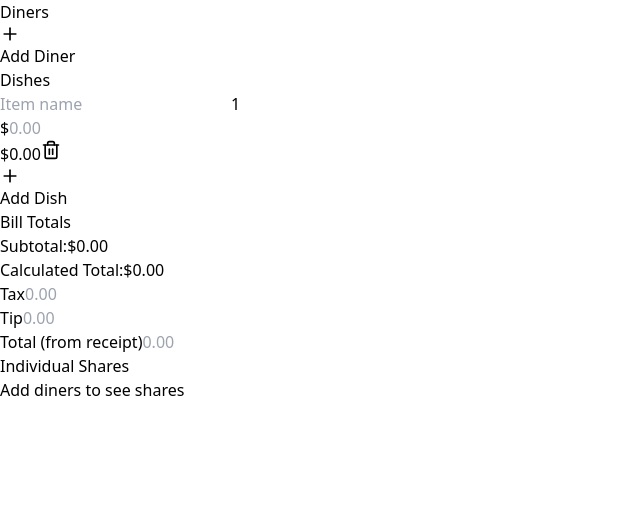
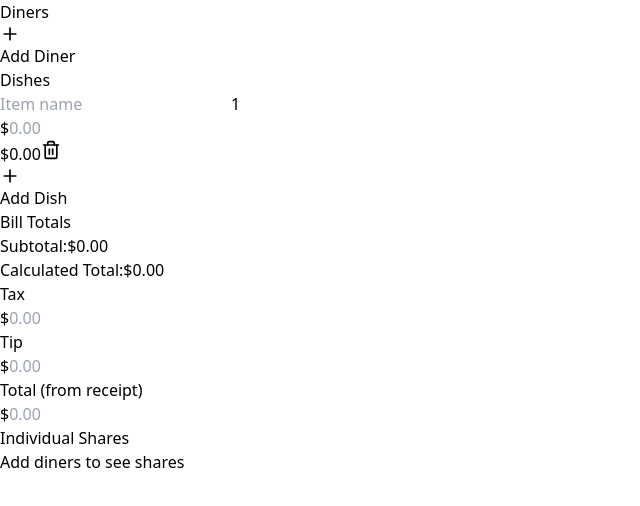
Before and after one commit to tuchandra/splits, a React (Vite) app: page / in a window 1280 px wide. Shown: the top 506 px of the page, without its empty margins (0-640 px from the left). Built offline with nearby package versions, Linux system fonts and the light colour scheme.

Commit message:
style: add dollar prefix to tax/tip/total inputs

```diff
--- a/src/App.tsx
+++ b/src/App.tsx
@@ -370,6 +370,8 @@ export default function App() {
           <div className="flex gap-4 flex-wrap">
             <div className="flex flex-col gap-1">
               <label className="text-xs font-medium text-gray-500">Tax</label>
+              <div className="relative w-24">
+                <span className="absolute left-3 top-1/2 -translate-y-1/2 text-gray-400">$</span>
                 <input
                   type="number"
                   value={taxCents > 0 ? (taxCents / 100).toFixed(2) : ''}
@@ -378,12 +380,15 @@ export default function App() {
                     if (e.key === 'ArrowUp' || e.key === 'ArrowDown') e.preventDefault()
                   }}
                   placeholder="0.00"
-                className="border rounded px-3 py-2 w-24 text-right focus:outline-none focus:ring-2 focus:ring-blue-500"
+                  className="border rounded px-3 py-2 pl-7 w-full text-right focus:outline-none focus:ring-2 focus:ring-blue-500"
                   step="0.01"
                 />
               </div>
+            </div>
             <div className="flex flex-col gap-1">
               <label className="text-xs font-medium text-gray-500">Tip</label>
+              <div className="relative w-24">
+                <span className="absolute left-3 top-1/2 -translate-y-1/2 text-gray-400">$</span>
                 <input
                   type="number"
                   value={tipCents > 0 ? (tipCents / 100).toFixed(2) : ''}
@@ -392,12 +397,15 @@ export default function App() {
                     if (e.key === 'ArrowUp' || e.key === 'ArrowDown') e.preventDefault()
                   }}
                   placeholder="0.00"
-                className="border rounded px-3 py-2 w-24 text-right focus:outline-none focus:ring-2 focus:ring-blue-500"
+                  className="border rounded px-3 py-2 pl-7 w-full text-right focus:outline-none focus:ring-2 focus:ring-blue-500"
                   step="0.01"
                 />
               </div>
+            </div>
             <div className="flex flex-col gap-1">
               <label className="text-xs font-medium text-gray-500">Total (from receipt)</label>
+              <div className="relative w-28">
+                <span className="absolute left-3 top-1/2 -translate-y-1/2 text-gray-400">$</span>
                 <input
                   type="number"
                   value={totalCents !== null ? (totalCents / 100).toFixed(2) : ''}
@@ -409,11 +417,12 @@ export default function App() {
                     if (e.key === 'ArrowUp' || e.key === 'ArrowDown') e.preventDefault()
                   }}
                   placeholder="0.00"
-                className={`border rounded px-3 py-2 w-28 text-right focus:outline-none focus:ring-2 ${
+                  className={`border rounded px-3 py-2 pl-7 w-full text-right focus:outline-none focus:ring-2 ${
                     hasMismatch ? 'border-yellow-500 bg-yellow-50 focus:ring-yellow-500' : 'focus:ring-blue-500'
                   }`}
                   step="0.01"
                 />
+              </div>
               {hasMismatch && totalCents !== null && (
                 <div className="text-xs text-yellow-700">
                   Off by {formatCents(Math.abs(totalCents - calculatedTotalCents))}
```
Lines whose indentation alone changed are shown as unchanged.
